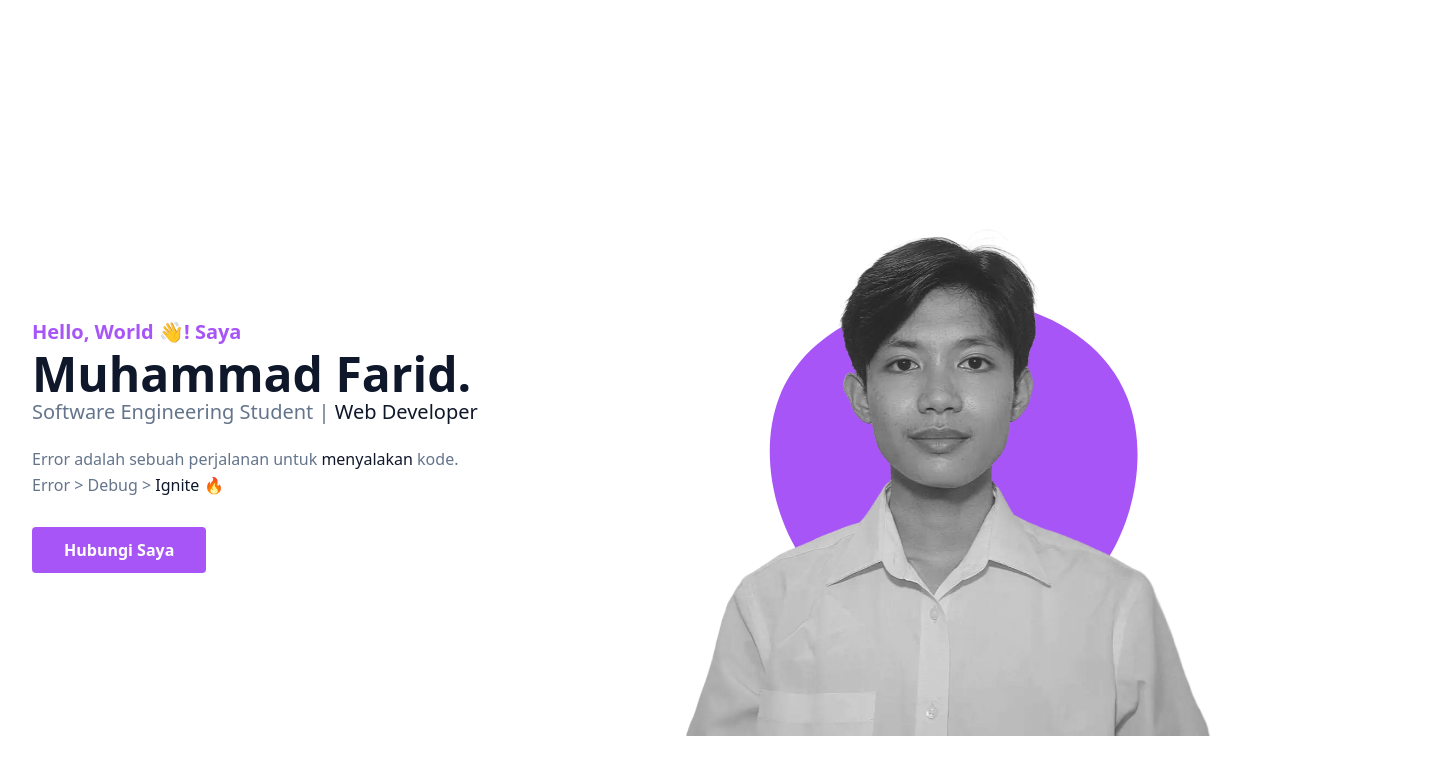
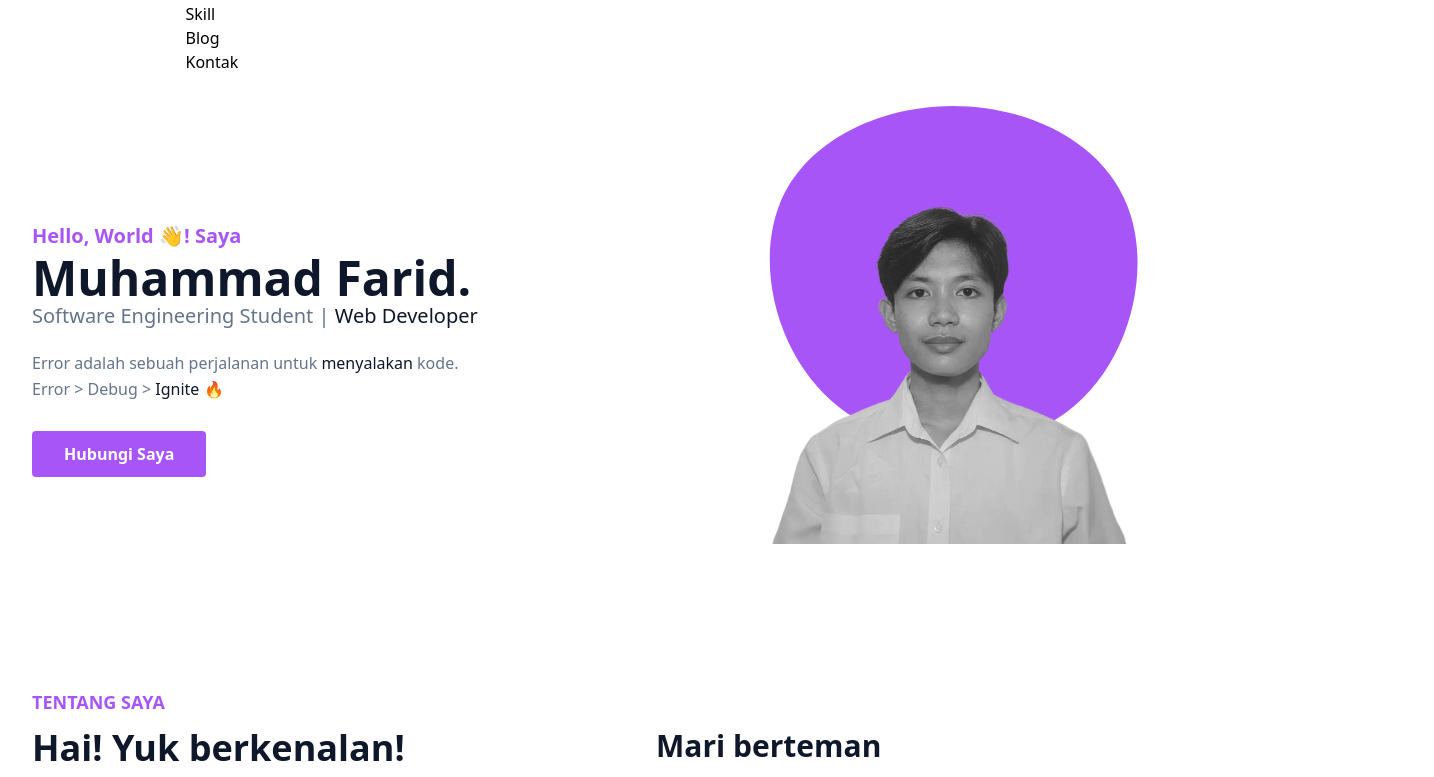
Before and after one commit to faridreaming/portfolio-tailwind-css, a website: page index.html in a window 1280 px wide. Shown: the top 777 px of the page, 1434 px wide, since content can reach past the window. Drawn offline with Linux system fonts and the light colour scheme.

Commit message:
feat: create navbar, change hero image

```diff
--- a/index.html
+++ b/index.html
@@ -1,5 +1,5 @@
 <!DOCTYPE html>
-<html lang="en">
+<html lang="en" class="scroll-smooth">
   <head>
     <meta charset="UTF-8" />
     <meta name="viewport" content="width=device-width, initial-scale=1.0" />
@@ -7,6 +7,44 @@
     <link rel="stylesheet" href="dist/output.css" />
   </head>
   <body>
+    <!-- Header Section Start -->
+    <header class="bg-transparent absolute top-0 left-0 w-full flex items-center z-10">
+      <div class="container">
+        <div class="flex items-center justify-between relative">
+          <div class="px-4">
+            <a href="#home" class="font-bold text-lg text-white inline-block py-6 before:block before:absolute before:-inset-1 before:bg-primary before:-z-10 before:-scale-y-50 before:-scale-x-75 after:block after:absolute after:-inset-1 after:bg-primary after:-z-10 after:-scale-y-[.35] after:-skew-y-1 before:-skew-y-1 after:-skew-x-6 before:-skew-x-6 relative hover:opacity-80 transition duration-150 italic hover:drop-shadow-lg before:rounded after:rounded ease-in-out">Faridreaming</a>
+          </div>
+          <div class="flex items-center px-4">
+            <button id="hamburger" name="hamburger" type="button" class="block absolute right-4 md:hidden">
+              <span class="hamburger-line transition duration-300 ease-in-out origin-top-left"></span>
+              <span class="hamburger-line transition duration-300 ease-in-out"></span>
+              <span class="hamburger-line transition duration-300 ease-in-out origin-bottom-left"></span>
+            </button>
+            <nav id="nav-menu" class="hidden absolute py-5 bg-white shadow-lg rounded max-w-64 w-full right-4 top-full md:block md:static md:bg-transparent md:max-w-full md:shadow-none md:rounded-none">
+              <ul class="block md:flex">
+                <li class="group">
+                  <a href="#home" class="nav-link">Beranda</a>
+                </li>
+                <li class="group">
+                  <a href="#about" class="nav-link whitespace-nowrap">Tentang Saya</a>
+                </li>
+                <li class="group">
+                  <a href="#skills" class="nav-link">Skill</a>
+                </li>
+                <li class="group">
+                  <a href="#blog" class="nav-link">Blog</a>
+                </li>
+                <li class="group">
+                  <a href="#contact" class="nav-link">Kontak</a>
+                </li>
+              </ul>
+            </nav>
+          </div>
+        </div>
+      </div>
+    </header>
+    <!-- Header Section End -->
+
     <!-- Hero Section Start -->
     <section id="home" class="pt-36">
       <div class="container">
@@ -22,7 +60,7 @@
           </div>
           <div class="w-full self-end px-4 lg:w-1/2">
             <div class="relative mt-10 lg:mt-0 lg:right-0">
-              <img src="dist/img/farid.webp" alt="Muhammad Farid" class="max-w-full mx-auto brightness-[1.35] grayscale contrast-[.9]" />
+              <img src="dist/img/farid.webp" alt="Muhammad Farid" width="400" class="max-w-full mx-auto brightness-[1.35] grayscale contrast-[.9]" />
               <span class="absolute bottom-0 -z-10 w-full">
                 <svg viewBox="0 0 200 200" xmlns="http://www.w3.org/2000/svg">
                   <path fill="#a855f7" d="M59.2,-14.4C67.9,7.5,60,39.6,38.9,55.3C17.9,71,-16.3,70.3,-37.5,54.3C-58.6,38.3,-66.7,7,-58.3,-14.6C-49.9,-36.1,-24.9,-47.9,0.2,-48C25.3,-48,50.6,-36.3,59.2,-14.4Z" transform="translate(100 100)" />
@@ -111,5 +149,6 @@
       </div>
     </section>
     <!-- About Section End -->
+    <script src="dist/js/script.js"></script>
   </body>
 </html>
```
